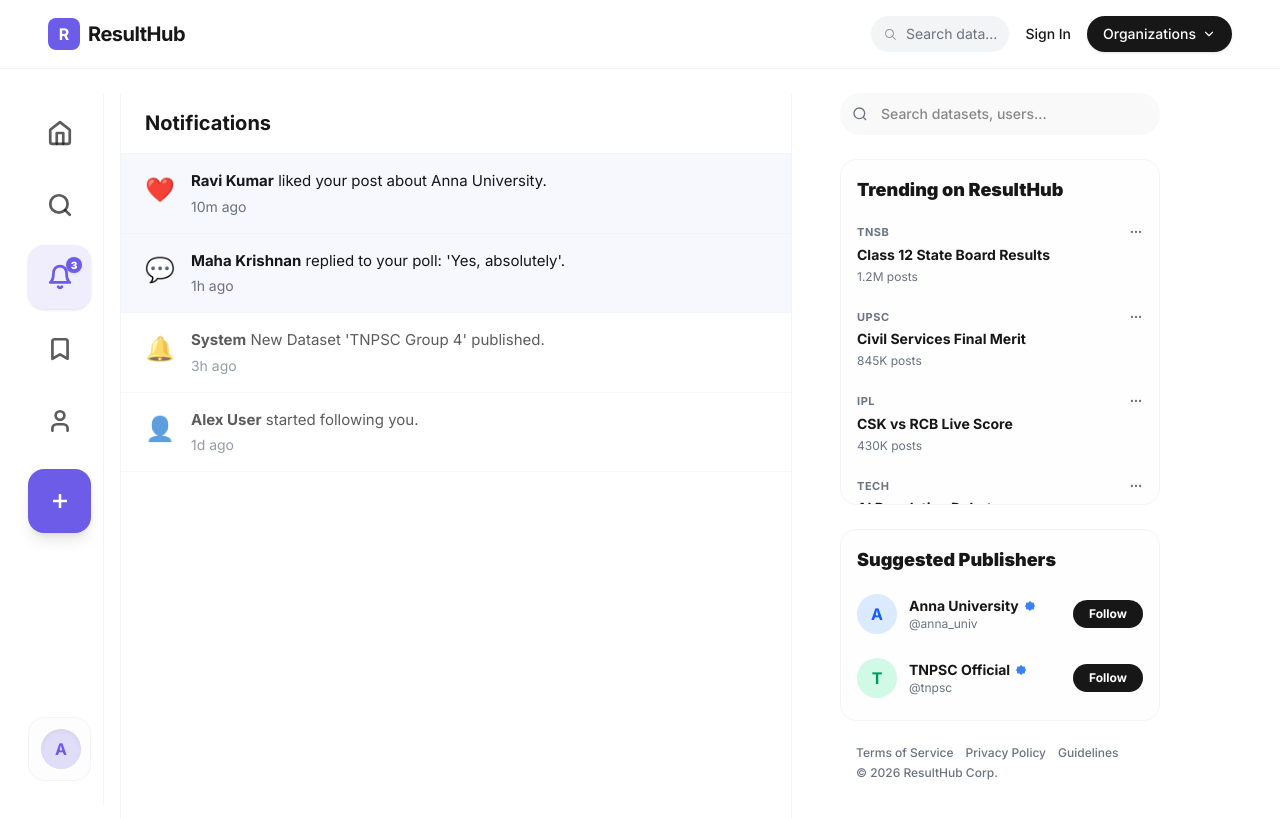
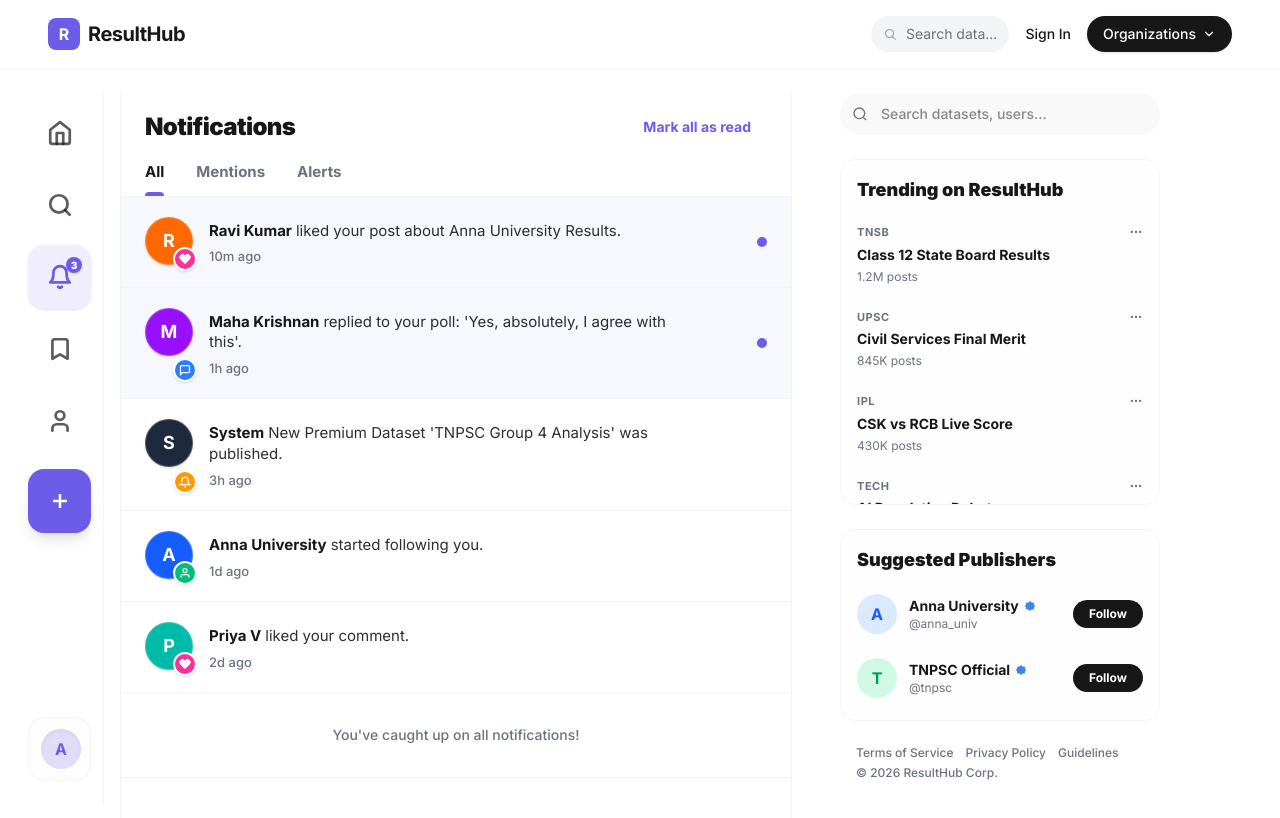
Before and after one commit to Faiz-7716/ResultPublisherwEB, a Next.js app: page /notifications in a window 1280 px wide. Shown: the top 818 px of the page. Built offline with nearby package versions, Linux system fonts and the light colour scheme.

Commit message:
feat: completely redesigned Notifications page with premium avatars, category tabs, and interactive hover states

```diff
--- a/src/app/(social)/notifications/page.tsx
+++ b/src/app/(social)/notifications/page.tsx
@@ -1,37 +1,107 @@
 "use client";
 
+import { useState } from "react";
 import RightSidebar from "@/components/feed/RightSidebar";
 
 export default function NotificationsPage() {
+  const [activeTab, setActiveTab] = useState("All");
+
+  const tabs = ["All", "Mentions", "Alerts"];
+
   const notifications = [
-    { id: 1, type: "LIKE", user: "Ravi Kumar", text: "liked your post about Anna University.", timeAgo: "10m ago", read: false },
-    { id: 2, type: "REPLY", user: "Maha Krishnan", text: "replied to your poll: 'Yes, absolutely'.", timeAgo: "1h ago", read: false },
-    { id: 3, type: "ALERT", user: "System", text: "New Dataset 'TNPSC Group 4' published.", timeAgo: "3h ago", read: true },
-    { id: 4, type: "FOLLOW", user: "Alex User", text: "started following you.", timeAgo: "1d ago", read: true },
+    { id: 1, type: "LIKE", user: "Ravi Kumar", text: "liked your post about Anna University Results.", timeAgo: "10m ago", read: false, avatar: "R", color: "bg-pink-500", icon: <svg width="12" height="12" viewBox="0 0 24 24" fill="white" stroke="white" strokeWidth="2"><path d="M20.84 4.61a5.5 5.5 0 0 0-7.78 0L12 5.67l-1.06-1.06a5.5 5.5 0 0 0-7.78 7.78l1.06 1.06L12 21.23l7.78-7.78 1.06-1.06a5.5 5.5 0 0 0 0-7.78z"></path></svg> },
+    { id: 2, type: "REPLY", user: "Maha Krishnan", text: "replied to your poll: 'Yes, absolutely, I agree with this'.", timeAgo: "1h ago", read: false, avatar: "M", color: "bg-blue-500", icon: <svg width="12" height="12" viewBox="0 0 24 24" fill="none" stroke="white" strokeWidth="2.5"><path d="M21 15a2 2 0 0 1-2 2H7l-4 4V5a2 2 0 0 1 2-2h14a2 2 0 0 1 2 2z"></path></svg> },
+    { id: 3, type: "ALERT", user: "System", text: "New Premium Dataset 'TNPSC Group 4 Analysis' was published.", timeAgo: "3h ago", read: true, avatar: "S", color: "bg-amber-500", icon: <svg width="12" height="12" viewBox="0 0 24 24" fill="none" stroke="white" strokeWidth="2.5"><path d="M18 8A6 6 0 0 0 6 8c0 7-3 9-3 9h18s-3-2-3-9"></path><path d="M13.73 21a2 2 0 0 1-3.46 0"></path></svg> },
+    { id: 4, type: "FOLLOW", user: "Anna University", text: "started following you.", timeAgo: "1d ago", read: true, avatar: "A", color: "bg-emerald-500", icon: <svg width="12" height="12" viewBox="0 0 24 24" fill="none" stroke="white" strokeWidth="2.5"><path d="M20 21v-2a4 4 0 0 0-4-4H8a4 4 0 0 0-4 4v2"></path><circle cx="12" cy="7" r="4"></circle></svg> },
+    { id: 5, type: "LIKE", user: "Priya V", text: "liked your comment.", timeAgo: "2d ago", read: true, avatar: "P", color: "bg-pink-500", icon: <svg width="12" height="12" viewBox="0 0 24 24" fill="white" stroke="white" strokeWidth="2"><path d="M20.84 4.61a5.5 5.5 0 0 0-7.78 0L12 5.67l-1.06-1.06a5.5 5.5 0 0 0-7.78 7.78l1.06 1.06L12 21.23l7.78-7.78 1.06-1.06a5.5 5.5 0 0 0 0-7.78z"></path></svg> },
   ];
 
   return (
     <div className="flex lg:gap-12 w-full">
       <div className="flex-1 max-w-2xl min-w-0 border-x border-muted min-h-screen bg-background">
-        <div className="sticky top-[88px] lg:top-0 z-10 bg-background/80 backdrop-blur-md border-b border-muted p-4 px-6 flex items-center">
-          <h1 className="text-xl font-bold">Notifications</h1>
+
+        {/* Header */}
+        <div className="sticky top-[88px] lg:top-0 z-10 bg-background/85 backdrop-blur-xl border-b border-muted flex flex-col pt-4">
+          <div className="px-6 flex items-center justify-between pb-4">
+            <h1 className="text-2xl font-black tracking-tight text-foreground">Notifications</h1>
+            <button className="text-sm font-bold text-primary hover:bg-primary/10 px-4 py-2 rounded-full transition-colors">
+              Mark all as read
+            </button>
+          </div>
+
+          {/* Tabs */}
+          <div className="flex px-6 gap-8">
+             {tabs.map(tab => (
+               <button
+                 key={tab}
+                 onClick={() => setActiveTab(tab)}
+                 className={`pb-3 font-bold text-[15px] transition-all relative ${
+                   activeTab === tab
+                     ? "text-foreground"
+                     : "text-muted-foreground hover:text-foreground"
+                 }`}
+               >
+                 {tab}
+                 {activeTab === tab && (
+                   <div className="absolute bottom-0 left-0 right-0 h-1 bg-primary rounded-t-full"></div>
+                 )}
+               </button>
+             ))}
+          </div>
         </div>
+
+        {/* Notifications List */}
         <div className="flex flex-col">
           {notifications.map(notif => (
-            <div key={notif.id} className={`p-4 px-6 border-b border-muted hover:bg-muted/30 cursor-pointer flex gap-4 transition-colors ${notif.read ? 'opacity-70' : 'bg-primary/5'}`}>
-              <div className="mt-1">
-                {notif.type === "LIKE" && <span className="text-pink-500 text-2xl">❤️</span>}
-                {notif.type === "REPLY" && <span className="text-blue-500 text-2xl">💬</span>}
-                {notif.type === "ALERT" && <span className="text-amber-500 text-2xl">🔔</span>}
-                {notif.type === "FOLLOW" && <span className="text-emerald-500 text-2xl">👤</span>}
+            <div
+              key={notif.id}
+              className={`p-5 px-6 border-b border-muted hover:bg-muted/40 cursor-pointer flex gap-4 transition-all duration-300 group ${notif.read ? '' : 'bg-primary/5'}`}
+            >
+              {/* Avatar & Badge */}
+              <div className="relative shrink-0">
+                <div className={`w-12 h-12 rounded-full flex items-center justify-center font-bold text-lg text-white shadow-sm border border-muted/20 transition-transform duration-300 group-hover:scale-105 ${
+                  notif.avatar === "S" ? "bg-slate-800" :
+                  notif.avatar === "A" ? "bg-blue-600" :
+                  notif.avatar === "M" ? "bg-purple-600" :
+                  notif.avatar === "P" ? "bg-teal-500" :
+                  "bg-orange-500"
+                }`}>
+                  {notif.avatar}
+                </div>
+                <div className={`absolute -bottom-1 -right-1 w-6 h-6 rounded-full flex items-center justify-center border-2 border-background shadow-sm ${notif.color}`}>
+                   {notif.icon}
+                </div>
               </div>
-              <div>
-                <p className="text-[15px]"><span className="font-bold">{notif.user}</span> {notif.text}</p>
-                <p className="text-sm text-muted-foreground mt-1">{notif.timeAgo}</p>
+
+              {/* Content */}
+              <div className="flex-1 pt-1">
+                <p className="text-[15px] leading-snug text-foreground/90">
+                  <span className="font-bold text-foreground hover:underline mr-1">{notif.user}</span>
+                  {notif.text}
+                </p>
+                <p className="text-[13px] text-muted-foreground mt-1.5 font-medium flex items-center gap-1.5">
+                   {notif.timeAgo}
+                </p>
+              </div>
+
+              {/* Unread Indicator & Actions */}
+              <div className="shrink-0 flex items-center gap-3">
+                 <button className="opacity-0 group-hover:opacity-100 p-2 text-muted-foreground hover:text-foreground hover:bg-muted rounded-full transition-all" title="More options">
+                   <svg width="18" height="18" viewBox="0 0 24 24" fill="none" stroke="currentColor" strokeWidth="2.5"><circle cx="12" cy="12" r="1"></circle><circle cx="19" cy="12" r="1"></circle><circle cx="5" cy="12" r="1"></circle></svg>
+                 </button>
+                 {!notif.read && (
+                   <div className="w-2.5 h-2.5 bg-primary rounded-full shadow-[0_0_8px_rgba(var(--primary),0.6)]"></div>
+                 )}
               </div>
             </div>
           ))}
         </div>
+
+        {/* End of notifications */}
+        <div className="p-8 text-center text-muted-foreground font-medium text-sm border-b border-muted">
+          You've caught up on all notifications!
+        </div>
+
       </div>
 
       {/* Right Sidebar */}
```
